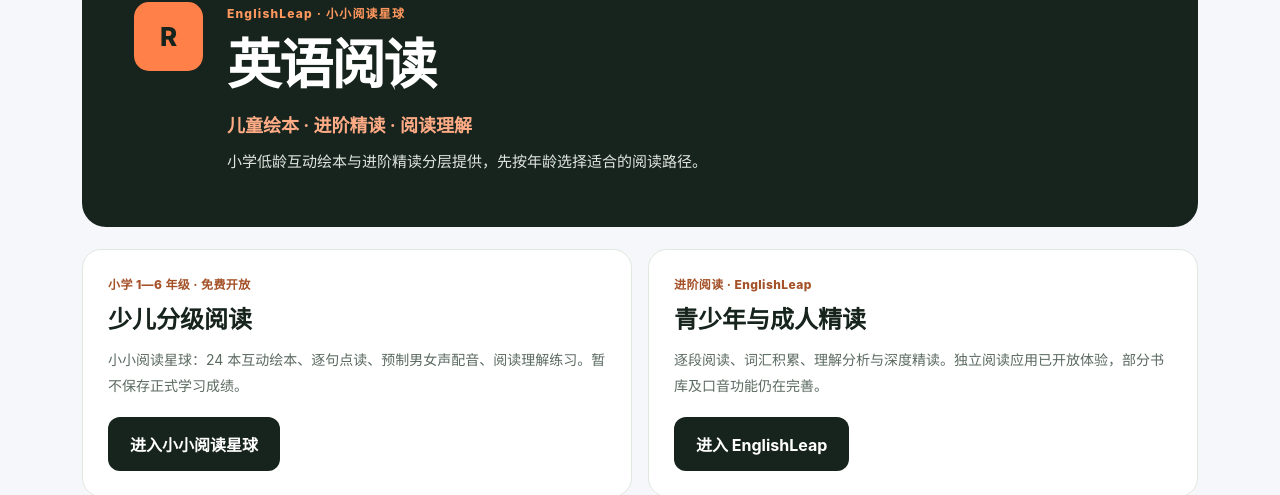
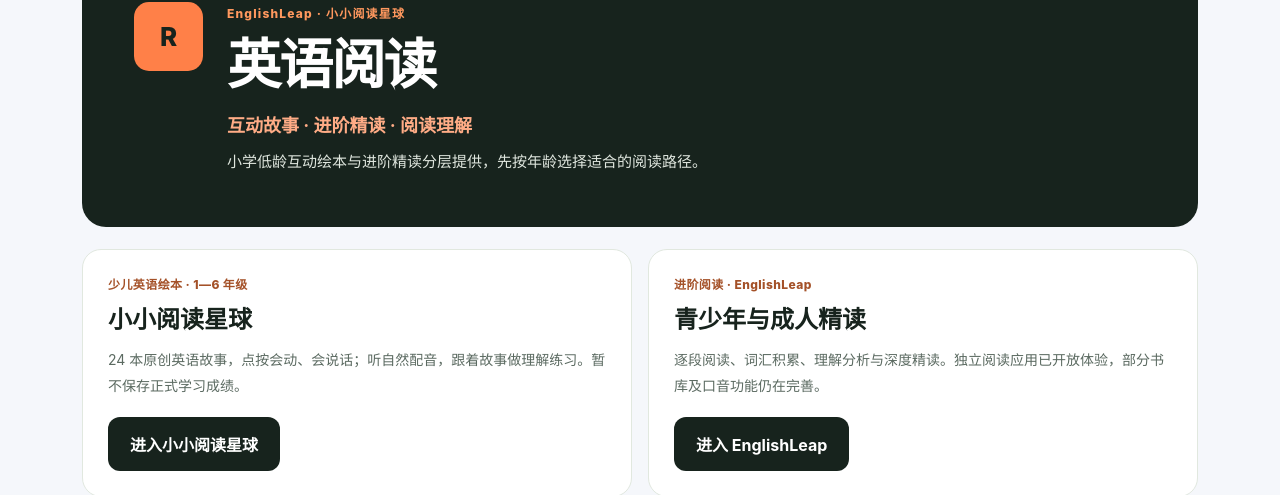
Before and after one commit to star8592/Kangaroo-Practice-Simulator, a Next.js app: page /english/reading in a window 1280 px wide. Shown: the part 192-687 px from the top of the page. Built offline with nearby package versions, Linux system fonts and the light colour scheme; no server answers.

Commit message:
refactor(english): brand kids stories without technical grading label

```diff
--- a/src/components/EnglishStudioPage.tsx
+++ b/src/components/EnglishStudioPage.tsx
@@ -21,9 +21,9 @@ export default function EnglishStudioPage({studio}:{studio:EnglishProductId}){
   </header>
   {studio==="reading" ? <section className={styles.readingOptions} aria-label="按阅读阶段选择">
    <article className={styles.readingCard}>
-    <span className={styles.kidsKicker}>小学 1—6 年级 · 免费开放</span>
-    <h2>少儿分级阅读</h2>
-    <p>小小阅读星球：24 本互动绘本、逐句点读、预制男女声配音、阅读理解练习。暂不保存正式学习成绩。</p>
+    <span className={styles.kidsKicker}>少儿英语绘本 · 1—6 年级</span>
+    <h2>小小阅读星球</h2>
+    <p>24 本原创英语故事，点按会动、会说话；听自然配音，跟着故事做理解练习。暂不保存正式学习成绩。</p>
     <a className={styles.primaryAction} href="/english/reading/kids/">进入小小阅读星球</a>
    </article>
    <article className={styles.readingCard}>
--- a/src/lib/english-products.ts
+++ b/src/lib/english-products.ts
@@ -22,12 +22,12 @@ export const ENGLISH_PRODUCTS = [
   detail:"独立 Rust / Vue / PostgreSQL 课堂已经部署；真实班级验收、监护与收费开通不等同于页面已可访问。",
  },
  {
-  id:"reading",name:"英语阅读",product:"EnglishLeap · 小小阅读星球",subtitle:"儿童绘本 · 进阶精读 · 阅读理解",
+  id:"reading",name:"英语阅读",product:"EnglishLeap · 小小阅读星球",subtitle:"互动故事 · 进阶精读 · 阅读理解",
   summary:"小学低龄互动绘本与进阶精读分层提供，先按年龄选择适合的阅读路径。",
   href:"/english/reading",serviceUrl:"/english/reading/app/",
   serviceCta:"体验阅读课程",availability:"public-app",statusText:"少儿绘本正式开放 · 进阶精读体验",
   icon:"R",capability:"english.reading",
-  detail:"少儿分级绘本已提供免费正式阅读入口；EnglishLeap 保留进阶精读。前者暂不生成正式成绩，后者的完整教学与付费尚待验收。",
+  detail:"少儿英语绘本已提供免费正式阅读入口；EnglishLeap 保留进阶精读。前者暂不生成正式成绩，后者的完整教学与付费尚待验收。",
  },
  {
   id:"aelos",name:"综合英语",product:"AelOS",subtitle:"阅读能力 · 听说读写 · AI 学习规划",
```
Also changed, not shown: src/app/english/page.tsx (+4 -4 lines).
